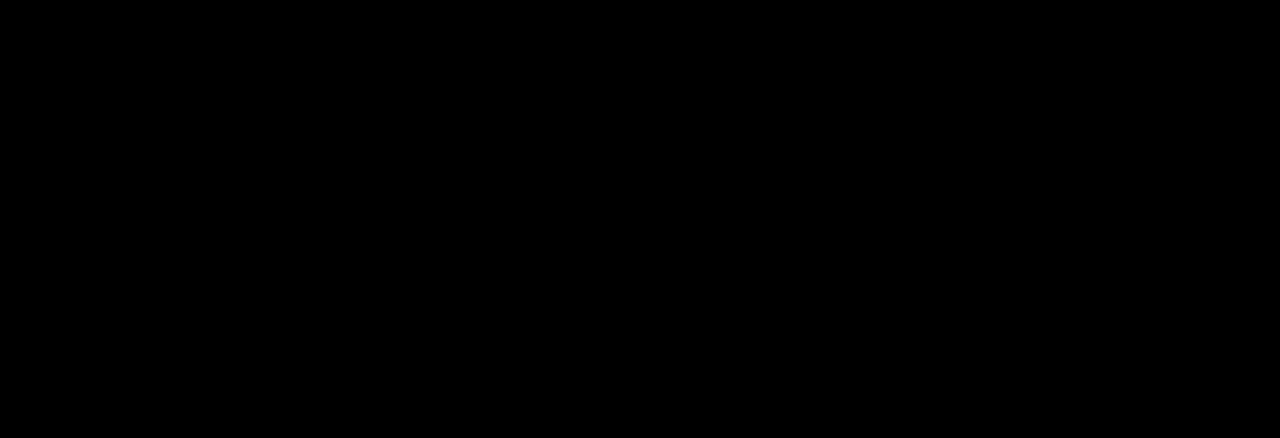
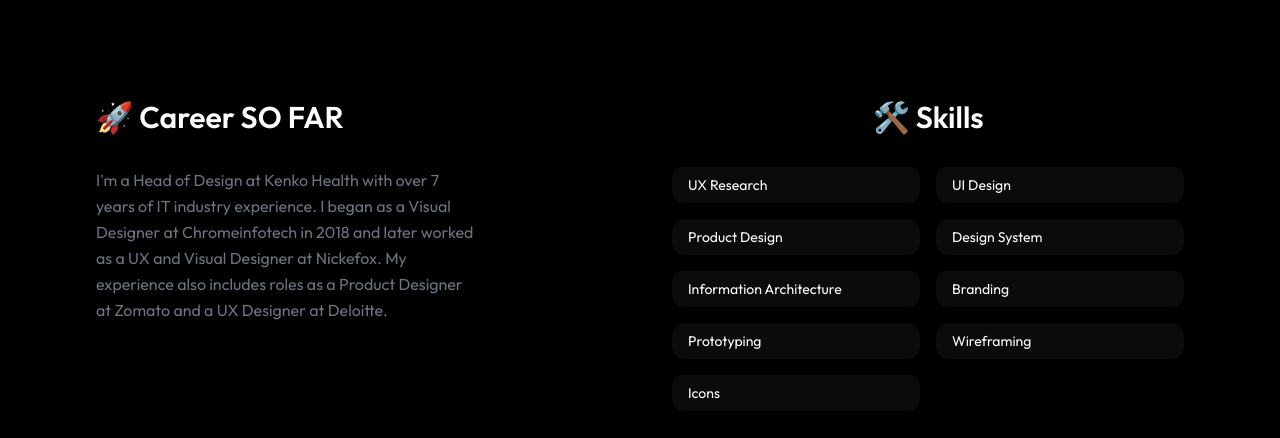
Before and after one commit to WoasSinab/Designer-2, a React (Vite) app: page / in a window 1280 px wide. Shown: the part 1344-1782 px from the top of the page. Before the commit the page ends 1343 px from the top, so only its background shows below. Built offline with nearby package versions, Linux system fonts and the light colour scheme.

Commit message:
Career Created

```diff
--- a/src/App.jsx
+++ b/src/App.jsx
@@ -1,3 +1,4 @@
+import Career from "./components/Career/Career";
 import Hero from "./components/Hero/Hero";
 import ShowCase from "./components/ShowCase/ShowCase";
 import WorkCus from "./components/WorkCus/WorkCus";
@@ -9,6 +10,7 @@
       <Hero />
       <WorkCus />
       <ShowCase />
+      <Career />
     </div>
   );
 }
--- /dev/null
+++ b/src/components/Career/Career.jsx
@@ -0,0 +1,22 @@
+const Career = () => {
+  return (
+    <div className='flex md:flex-row flex-col justify-start text-white lg:mx-24 mx-4 lg:my-24'>
+      <div className='md:w-1/2 text-center md:text-left'>
+        <h1 className='text-3xl font-semibold my-8'>🚀 Career SO FAR</h1>
+        <p className='text-base text-gray-500 lg:pr-40 md:pr-20 leading-relaxed'>I'm a Head of Design at Kenko Health with over 7 years of IT industry experience. I began as a Visual Designer at Chromeinfotech in 2018 and later worked as a UX and Visual Designer at Nickefox. My experience also includes roles as a Product Designer at Zomato and a UX Designer at Deloitte.</p>
+      </div>
+      <div className='md:w-1/2 text-center md:pl-8'>
+        <h1 className='text-3xl font-semibold my-8'>🛠️ Skills</h1>
+        <div className='grid grid-cols-2 gap-4 text-sm'>
+          {["UX Research", "UI Design", "Product Design", "Design System", "Information Architecture", "Branding", "Prototyping", "Wireframing", "Icons"].map((skill, index) => (
+            <div key={index} className='py-2 px-4 bg-[#0B0B0B] rounded-xl items-center flex'>
+              {skill}
+            </div>
+          ))}
+        </div>
+      </div>
+    </div>
+  );
+};
+
+export default Career;
```
